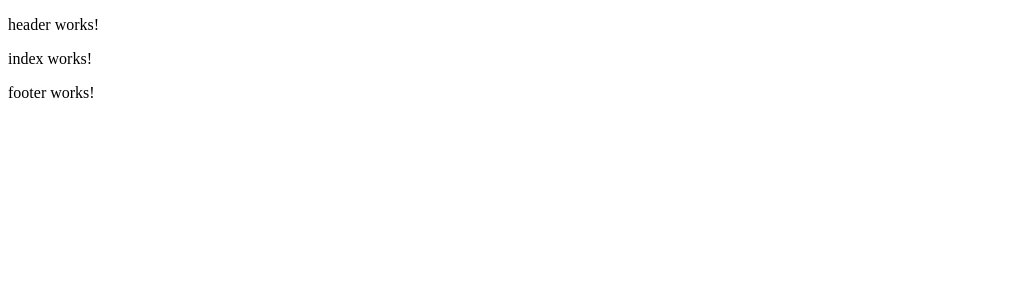
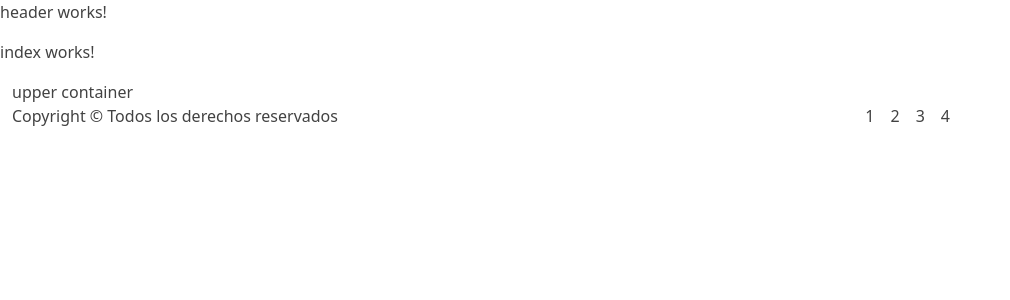
Before and after one commit to Just0Rick/tyme, an Angular app: page / in a window 1280 px wide. Shown: the top 300 px of the page, without its empty margins (0-1010 px from the left). Built offline with nearby package versions, Linux system fonts and the light colour scheme.

Commit message:
Added bootstrap support to the config, Started footer definition

```diff
--- a/angular.json
+++ b/angular.json
@@ -23,6 +23,7 @@
               "src/assets"
             ],
             "styles": [
+              "node_modules/bootstrap/dist/css/bootstrap.min.css",
               "src/styles.css"
             ],
             "scripts": []
--- a/src/app/app-routing.module.ts
+++ b/src/app/app-routing.module.ts
@@ -1,12 +1,15 @@
 import { NgModule } from '@angular/core';
 import { RouterModule, Routes } from '@angular/router';
+import { NotFoundComponent } from './not-found/not-found.component';
 
 const routes: Routes = [
   {
     path: '',
     loadChildren: () => import('./main-page/main-page.module').then(m => m.MainPageModule),
     data: { title: 'Index' }
-  }
+  },
+
+  { path: '**', component: NotFoundComponent }
 ];
 
 @NgModule({
--- a/src/app/app.module.ts
+++ b/src/app/app.module.ts
@@ -6,12 +6,14 @@ import { AppComponent } from './app.component';
 import { FooterComponent } from './footer/footer.component';
 import { HeaderComponent } from './header/header.component';
 import { FontAwesomeModule } from '@fortawesome/angular-fontawesome';
+import { NotFoundComponent } from './not-found/not-found.component';
 
 @NgModule({
   declarations: [
     AppComponent,
     FooterComponent,
-    HeaderComponent
+    HeaderComponent,
+    NotFoundComponent
   ],
   imports: [
     BrowserModule,
--- a/src/app/footer/footer.component.css
+++ b/src/app/footer/footer.component.css
@@ -0,0 +1,4 @@
+.socials-list{
+    display: flex;
+    gap: 1rem;
+}
--- a/src/app/footer/footer.component.html
+++ b/src/app/footer/footer.component.html
@@ -1 +1,24 @@
-<p>footer works!</p>
+<footer class="container-fluid">
+    <div class="row">
+        <div class="container upper-footer-container">
+            upper container
+        </div>
+    </div>
+    <div class="row">
+        <div class="container lower-footer-container">
+            <div class="row">
+                <div class="col-12 col-lg-8">
+                    Copyright &copy; Todos los derechos reservados
+                </div>
+                <div class="col-12 col-lg-4">
+                    <ul class="socials-list">
+                        <li>1</li>
+                        <li>2</li>
+                        <li>3</li>
+                        <li>4</li>
+                    </ul>
+                </div>
+            </div>
+        </div>
+    </div>
+</footer>
--- a/src/app/main-page/main-page.routes.ts
+++ b/src/app/main-page/main-page.routes.ts
@@ -6,6 +6,11 @@ const routes: Route[] =[
     {
         path: '',
         component: IndexComponent
+    },
+    {
+        path: 'index',
+        redirectTo: '',
+        pathMatch: 'full'
     }
 ];
 
--- /dev/null
+++ b/src/app/not-found/not-found.component.html
@@ -0,0 +1 @@
+<p>not-found works!</p>
--- /dev/null
+++ b/src/app/not-found/not-found.component.ts
@@ -0,0 +1,15 @@
+import { Component, OnInit } from '@angular/core';
+
+@Component({
+  selector: 'app-not-found',
+  templateUrl: './not-found.component.html',
+  styleUrls: ['./not-found.component.css']
+})
+export class NotFoundComponent implements OnInit {
+
+  constructor() { }
+
+  ngOnInit(): void {
+  }
+
+}
--- a/src/styles.css
+++ b/src/styles.css
@@ -1,5 +1,28 @@
+:root{
+    --color-rich-black: #101820;
+    --color-onyx: #424242;
+    --color-eerie-black: #222222;
+    --color-celestial-blue: #2892D7;
+    --color-timberwolf: #DAD9D7;
+    --color-platinum: #E6E2E7;
+    --color-white: #FFF;
+
+    --font-color-primary: var(--color-onyx);
+    --font-color-secondary: var(--color-white);
+}
+
 html{
     font-size: 16px;
+}
+
+html, h1, h2, h3, h4, h5, h6, span, p, div, label, a, li{
+    color: var(--font-color-primary);
+}
+
+ul, ol {
+    list-style: none;
+    padding: 0;
+    margin: 0;
 }
 
 @media (max-width: 768px){
```
Also changed, not shown: src/app/not-found/not-found.component.css (added).
